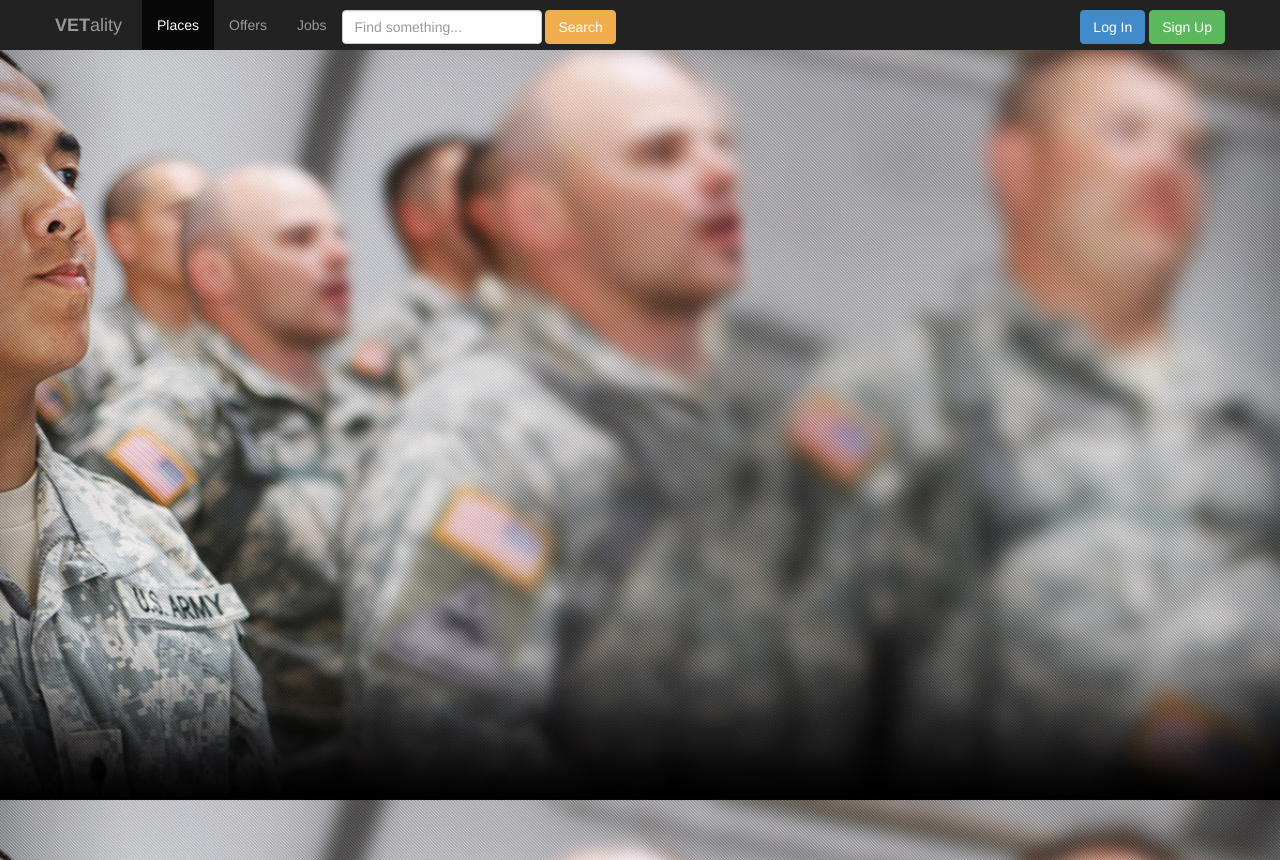
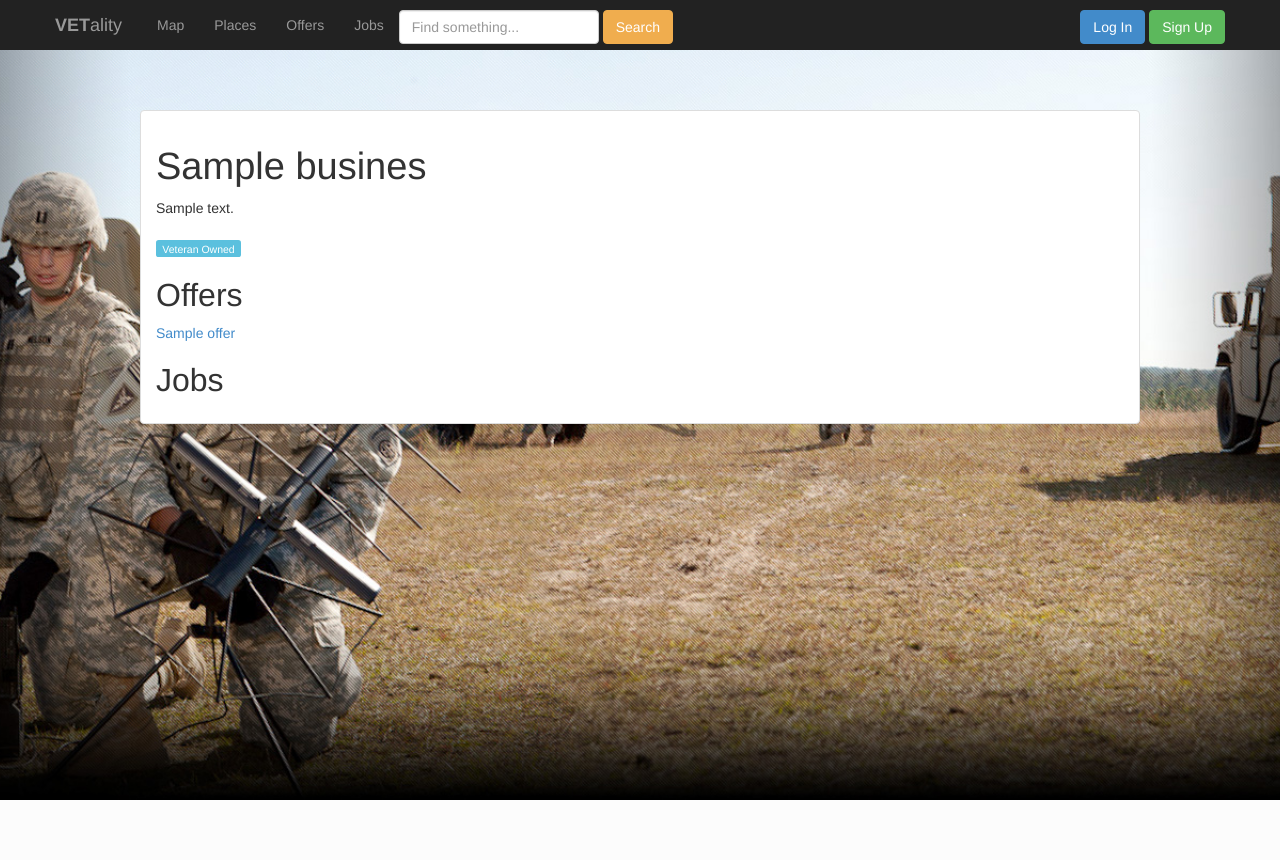
Before and after one commit to bstewartny/s4s, a Django app: page /vetbiz/place/1 in a window 1280 px wide. After the commit the page ends 800 px from the top, so only its background shows below. Run offline with Django 3.2, Linux system fonts and the light colour scheme; tables that the repository leaves empty hold one stand-in row (values such as "Sample post"); data that the repository does not hold is empty; some libraries are stand-ins or nearby versions.

Commit message:
Added context aware search; Links to detail pages; Some details

```diff
--- a/vetbiz/templates/vetbiz/base.html
+++ b/vetbiz/templates/vetbiz/base.html
@@ -4,7 +4,7 @@
         <title>VETality</title>
     <meta name="viewport" content="initial-scale=1.0, width=device-width" />
     <style type="text/css">
-        body{padding-top:60px;max-height:100%;overflow:hidden;background:transparent}
+        body{padding-top:60px;max-height:100%;background:transparent}
         .container{padding-right:0px;}
         .row{padding-right:0px;}
         .scrollable{overflow-y:scroll;height:800px}
@@ -177,6 +177,7 @@
             if(b.veteran_owned==true)
                 a.veteran_owned=true;
 
+            a.id=b.id;
             a.offers=b.offers;
 
             return a;
@@ -304,12 +305,7 @@
             };
         }
        function search(query){
-           if(map==null)
-           {
-                // do something else
-               return;
-           }
-	   //HACK: just a quick way to import local businesses into our database for testing
+	        //HACK: just a quick way to import local businesses into our database for testing
            if(query==":import")
 	       {
           	// import current places
@@ -319,9 +315,34 @@
                 }
    	            return;
            }
-            var center=map.getCenter();
-            getNearbyPlaces(query,center,RADIUS);
-        }
+            var context_type='{{context_type}}';
+            if(context_type=='')
+                context_type='map';
+            console.log('context_type='+context_type);
+            ({'map':search_map,'places':search_places,'offers':search_offers,'jobs':search_jobs}[context_type])(query);
+       }
+
+       function search_map(query){
+            if(map!=null){
+                var center=map.getCenter();
+                getNearbyPlaces(query,center,RADIUS);
+            }
+       }
+
+       function search_places(query){
+            var url='/vetbiz/places?q='+encodeURIComponent(query);
+            document.location=url;
+       }
+
+       function search_offers(query){
+            var url='/vetbiz/offers?q='+encodeURIComponent(query);
+            document.location=url;
+       }
+
+       function search_jobs(query){
+            var url='/vetbiz/jobs?q='+encodeURIComponent(query);
+            document.location=url;
+       }
 
         function clearMarkersAndPlaces(){
             $('#sidebar').html('');
@@ -363,9 +384,6 @@
                 infoWindow.close();
                 infoWindow=null;
             }
-            var content="<div class='muted' style='width:300px;min-height:300px'><b>"+place.name+"</b><br><br>"+
-                "<input type='checkbox' onclick='setVeteranOwned("+id+",this);'>Veteran Owned<br>"+
-                "<input type='checkbox' onclick='setVeteranDiscounts("+id+",this);'>Veteran Discounts</div>";
             infoWindow=new google.maps.InfoWindow({content:createPlaceDiv(id,place)[0]});
             return infoWindow;
         }
@@ -455,7 +473,10 @@
                     div.append($('<p>').html(place.offers[0].title));
                 }
             }
-
+            if(place.id)
+            {
+                div.append($('<div>').addClass('pull-right').append($('<a>').attr('href','/vetbiz/place/'+place.id).html("More info")));
+            }
             return div;
 
         }
@@ -618,7 +639,8 @@
             <div class="nav-collapse collapse">
                 {% block tabs %}
                     <ul class="nav navbar-nav">
-                        <li><a href="/vetbiz/">Places</a></li>
+                        <li><a href="/vetbiz/">Map</a></li>
+                        <li><a href="/vetbiz/places/">Places</a></li>
                         <li><a href="/vetbiz/offers/">Offers</a></li>
                         <li><a href="/vetbiz/jobs/">Jobs</a></li>
                     </ul>
--- a/vetbiz/templates/vetbiz/jobs.html
+++ b/vetbiz/templates/vetbiz/jobs.html
@@ -1,7 +1,8 @@
 {% extends "vetbiz/base.html" %}
 {% block tabs %}
     <ul class="nav navbar-nav">
-        <li><a href="/vetbiz/">Places</a></li>
+        <li><a href="/vetbiz/">Map</a></li>
+        <li><a href="/vetbiz/places/">Places</a></li>
         <li><a href="/vetbiz/offers/">Offers</a></li>
         <li class="active"><a href="/vetbiz/jobs/">Jobs</a></li>
     </ul>
@@ -38,7 +39,7 @@
         {% for job in jobs%}
         <tr>
             <td>
-                {{job.title}}
+                <a href="/vetbiz/job/{{job.id}}">{{job.title}}</a>
             </td>
             <td>
                 {{job.category}}
--- a/vetbiz/templates/vetbiz/place.html
+++ b/vetbiz/templates/vetbiz/place.html
@@ -14,6 +14,26 @@
     </style>
     <div class="col-sm-10 col-sm-offset-1 panel" style="margin-top:50px">
         <h1>{{place.name}}</h1>
+        <address>
+            {{place.address}}
+        </address>
+
+        {% if place.veteran_owned %}
+            <span class="label label-info">Veteran Owned</span>
+        {% endif %}
+        {% if place.veteran_discounts %}
+            <span class="label label-success">Veteran Discounts</span>
+            {% endif %}
+
+        <h2>Offers</h2>
+        {% for offer in place.offer_set.all %}
+        <p><a href="/vetbiz/offer/{{offer.id}}">{{offer.title}}</a></p>
+        {% endfor %}
+
+        <h2>Jobs</h2>
+        {% for job in place.job_set.all %}
+        <p><a href="/vetbiz/job/{{job.id}}">{{job.title}}</a></p>
+        {% endfor %}
+
     </div>
-
 {% endblock %}
--- a/vetbiz/templates/vetbiz/search.html
+++ b/vetbiz/templates/vetbiz/search.html
@@ -1,7 +1,8 @@
 {% extends "vetbiz/base.html" %}
 {% block tabs %}
     <ul class="nav navbar-nav">
-        <li class="active"><a href="/vetbiz/">Places</a></li>
+        <li class="active"><a href="/vetbiz/">Map</a></li>
+        <li><a href="/vetbiz/places/">Places</a></li>
         <li><a href="/vetbiz/offers/">Offers</a></li>
         <li><a href="/vetbiz/jobs/">Jobs</a></li>
     </ul>
@@ -14,9 +15,8 @@
         -moz-background-size: cover;
         -o-background-size: cover;
         background-size: cover;
+        overflow:hidden;
     }
-
-
     </style>
     <div class="col-sm-3" style="padding-left:0px;padding-right:0px">
         <div class="sidebar-nav scrollable" id="sidebar"></div>
--- a/vetbiz/urls.py
+++ b/vetbiz/urls.py
@@ -18,16 +18,13 @@ urlpatterns=patterns('',
         url(r'checkins$',views.checkins),
         url(r'offers/$',views.offers),
         url(r'offers$',views.offers),
-        url(r'offer/$',views.offer),
-        url(r'offer$',views.offer),
+        url(r'offer/(?P<offer_id>\d+)',views.offer),
+        url(r'job/(?P<job_id>\d+)',views.job),
+        url(r'place/(?P<place_id>\d+)',views.place),
         url(r'jobs/$',views.jobs),
         url(r'jobs$',views.jobs),
-        url(r'job/$',views.job),
-        url(r'job$',views.job),
         url(r'places$',views.places),
         url(r'places/$',views.places),
-        url(r'place$',views.place),
-        url(r'place/$',views.place),
         url(r'profile$',views.profile),
         url(r'profile/$',views.profile),
         url(r'signin/$',views.signin),
--- a/vetbiz/views.py
+++ b/vetbiz/views.py
@@ -1,36 +1,58 @@
 from django.http import HttpResponse
 from django.shortcuts import render
-from django.shortcuts import render_to_response
+from django.shortcuts import render_to_response,get_object_or_404
 from django.template import RequestContext
 import json
 from vetbiz.models import *
 
 def checkins(request):
-    return render_to_response('vetbiz/checkins.html',{'query':request.GET.get('q',''),'user':request.user,'checkins':Checkin.objects.all()})
+    return render_to_response('vetbiz/checkins.html',{'context_type':'map','query':request.GET.get('q',''),'user':request.user,'checkins':Checkin.objects.all()})
 
 def offers(request):
-    return render_to_response('vetbiz/offers.html',{'query':request.GET.get('q',''),'user':request.user,'offers':Offer.objects.all()})
+    query=request.GET.get('q','')
+    offers=None
+    if len(query)>0:
+        offers=Offer.objects.filter(title__icontains=query)
+    else:
+        offers=Offer.objects.all()
+    return render_to_response('vetbiz/offers.html',{'context_type':'offers','query':request.GET.get('q',''),'user':request.user,'offers':offers})
 
-def offer(request):
-    return render_to_response('vetbiz/offer.html',{'query':request.GET.get('q',''),'user':request.user,'offer':{}})
+
+def offer(request,offer_id):
+    offer=get_object_or_404(Offer,pk=offer_id)
+    return render_to_response('vetbiz/offer.html',{'context_type':'offers','query':request.GET.get('q',''),'user':request.user,'offer':offer})
 
 def profile(request):
-    return render_to_response('vetbiz/profile.html',{'query':request.GET.get('q',''),'user':request.user,'profile':{}})
+    return render_to_response('vetbiz/profile.html',{'context_type':'map','query':request.GET.get('q',''),'user':request.user,'profile':{}})
 
 def places(request):
-    return render_to_response('vetbiz/places.html',{'query':request.GET.get('q',''),'user':request.user,'places':Business.objects.all()})
+    query=request.GET.get('q','')
+    places=None
+    if len(query)>0:
+        places=Business.objects.filter(name__icontains=query)
+    else:
+        places=Business.objects.all()
+    return render_to_response('vetbiz/places.html',{'context_type':'places','query':request.GET.get('q',''),'user':request.user,'places':places})
 
-def place(request):
-    return render_to_response('vetbiz/place.html',{'query':request.GET.get('q',''),'user':request.user,'place':{}})
+def place(request,place_id):
+    place=get_object_or_404(Business,pk=place_id)
+    return render_to_response('vetbiz/place.html',{'context_type':'places','query':request.GET.get('q',''),'user':request.user,'place':place})
 
 def jobs(request):
-    return render_to_response('vetbiz/jobs.html',{'query':request.GET.get('q',''),'user':request.user,'jobs':Job.objects.all()})
+    query=request.GET.get('q','')
+    jobs=None
+    if len(query)>0:
+        jobs=Job.objects.filter(title__icontains=query)
+    else:
+        jobs=Job.objects.all()
+    return render_to_response('vetbiz/jobs.html',{'context_type':'jobs','query':request.GET.get('q',''),'user':request.user,'jobs':jobs})
 
-def job(request):
-    return render_to_response('vetbiz/job.html',{'query':request.GET.get('q',''),'user':request.user,'job':{}})
+def job(request,job_id):
+    job=get_object_or_404(Job,pk=job_id)
+    return render_to_response('vetbiz/job.html',{'context_type':'jobs','query':request.GET.get('q',''),'user':request.user,'job':job})
 
 def search(request):
-    return render_to_response('vetbiz/search.html',{'query':request.GET.get('q',''),'user':request.user})
+    return render_to_response('vetbiz/search.html',{'context_type':'map','query':request.GET.get('q',''),'user':request.user})
 
 def signin(request):
     return render_to_response('vetbiz/signin.html',RequestContext(request))
```
Also changed, not shown: vetbiz/templates/vetbiz/offer.html (+6 -1 lines), vetbiz/templates/vetbiz/offers.html (+4 -3 lines), vetbiz/templates/vetbiz/places.html (+18 -10 lines). Lines whose indentation alone changed are shown as unchanged.
